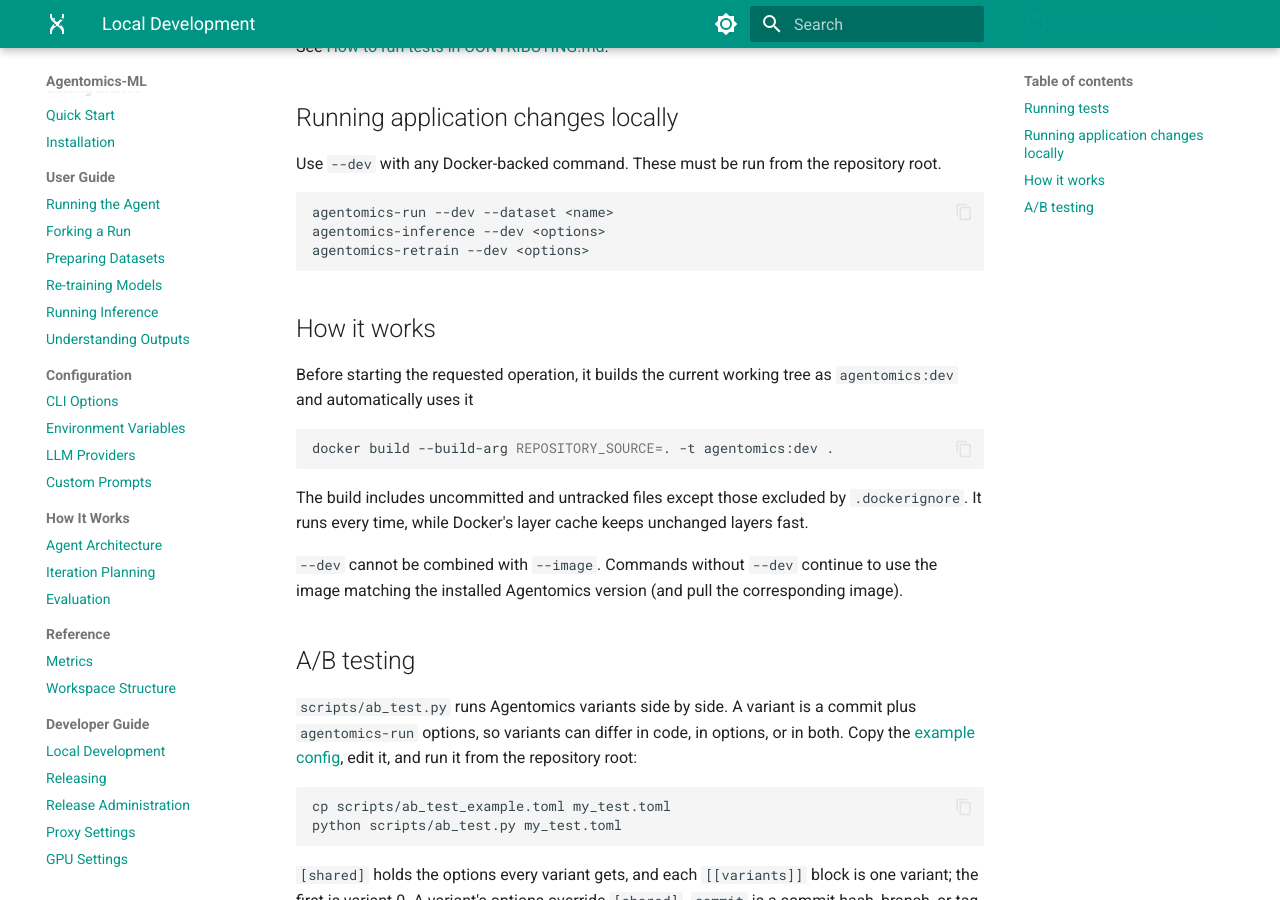
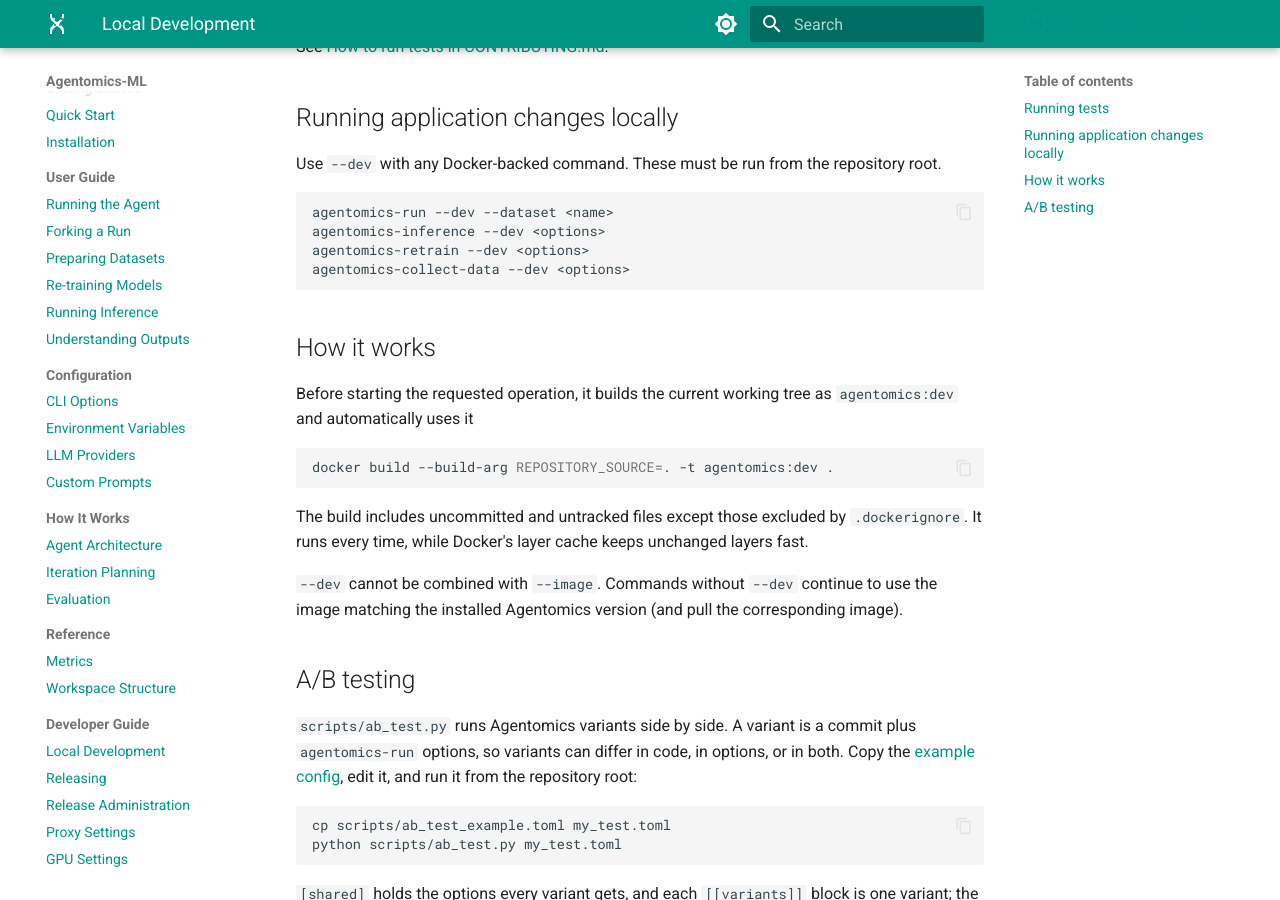
Before and after one commit to BioGeMT/agentomics-ml, an MkDocs documentation site: the page built from docs/developer/development.md, in a window 1280 px wide and 900 px high, scrolled down 318 px. Built offline with MkDocs 1.6.1 and Material for MkDocs 9.7.7, drawn with Linux system fonts in a browser that asks for light colours; comment, search, counter and statistics services are not loaded.

Commit message:
test: check the container paths against the mounts and list the new command for development mode

````diff
--- a/docs/developer/development.md
+++ b/docs/developer/development.md
@@ -19,6 +19,7 @@
 agentomics-run --dev --dataset <name>
 agentomics-inference --dev <options>
 agentomics-retrain --dev <options>
+agentomics-collect-data --dev <options>
 ```
 
 ## How it works
````
Also changed, not shown: 1 other file.
